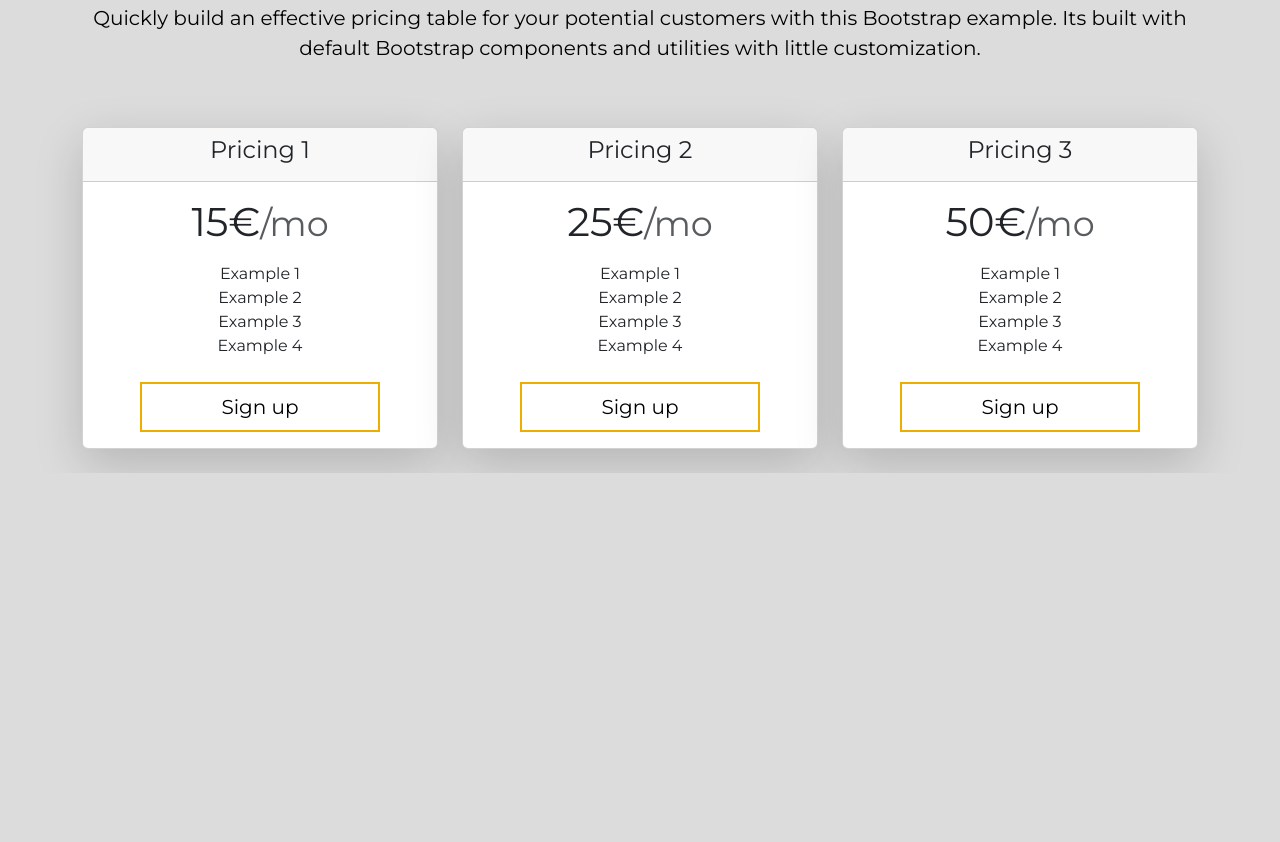
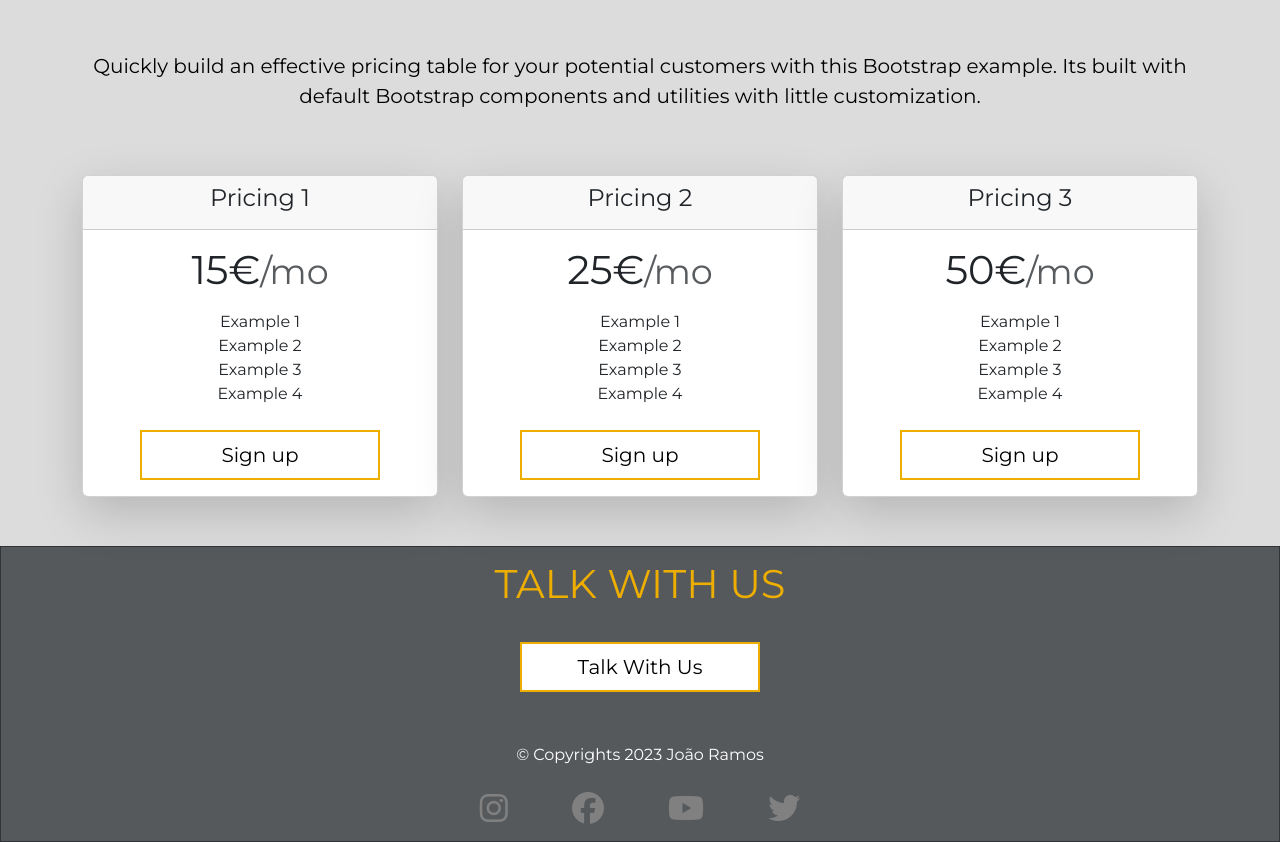
Before and after one commit to Hakki13198/JRGymTemplate, a plain HTML site: page index.html in a window 1280 px wide. Shown: the part 1878-2720 px from the top of the page. Before the commit the page ends 2351 px from the top, so only its background shows below. Drawn offline with nearby package versions, Linux system fonts and the light colour scheme.

Commit message:
Gym Template v3
Added the footer, anchor tags for specific parts on the website and a button to send an email to the owner.

```diff
--- a/index.html
+++ b/index.html
@@ -26,9 +26,9 @@
         <div class="collapse navbar-collapse navbar-content flex-row-reverse" id="navbarNavAltMarkup">
           <div class="navbar-nav">
             <a class="nav-link active" aria-current="page" href="#">Home</a>
-            <a class="nav-link" href="#">About Us</a>
-            <a class="nav-link" href="#">Pricing</a>
-            <a class="nav-link nav-button" href="#">Talk With Us</a>
+            <a class="nav-link" href="#about-us">About Us</a>
+            <a class="nav-link" href="#pricing">Pricing</a>
+            <a class="nav-link nav-button" href="#footer">Talk With Us</a>
           </div>
         </div>
       </div>
@@ -42,7 +42,7 @@
       </div>
     </div>
     <!-- About us -->
-    <h1 class=" display-4 h1-about-us">About us</h1>
+    <h1 id="about-us" class=" display-4 h1-about-us">About us</h1>
     <div class="container overflow-hidden text-center">
       <div class="row gy-5">
         <div class="col-6">
@@ -99,7 +99,7 @@
     </div>
   </div>
     <!-- Pricing -->
-    <div class="container text-center py-5">
+    <div id="pricing"class="container text-center py-5">
       <h1 class=" display-4 h1-pricing">Pricing</h1>
       <p class="lead p-text">
         Quickly build an effective pricing table for your potential customers with this Bootstrap example.
@@ -162,6 +162,28 @@
       </div>
     </div>
 
+<!-- Footer -->
+  <div class="footer-main-div text-center">
+    <div>
+      <h1 id="footer" class="h1-footer">TALK WITH US</h1>
+      <button type="button" class="btn btn-secondary btn-lg button-footer">
+        <a class="a-css" href="mailto:joaoramos13198@gmail.com" target="_blank">Talk With Us</a>
+      </button>
+    </div>
+    <div>
+      <p class="copyrights">
+        © Copyrights 2023 João Ramos
+      </p>
+    </div>
+    <div>
+      <p class="social-media">
+        <a href="#"><i class="fa-footer fa-brands fa-instagram fa-2x"></i></a>
+        <a href="#"><i class="fa-footer fa-brands fa-facebook fa-2x"></i></a>
+        <a href="#"><i class="fa-footer fa-brands fa-youtube fa-2x"></i></a>
+        <a href="#"><i class="fa-footer fa-brands fa-twitter fa-2x"></i></a>
+      </p>
+    </div>
+  </div>
 
 
 </body>
--- a/styles.css
+++ b/styles.css
@@ -54,6 +54,11 @@ a{
   text-align: center;
   background-color: #ffffff36;
 }
+@media all and (max-width: 405px ){
+  .h1-header{
+    font-size: 2rem;
+  }
+}
 @media (max-width: 768px) {
   .top-header{
     min-height: 30vh;
@@ -95,7 +100,7 @@ h5{
 .references{
   margin: 5vh auto;
   min-height: 200px;
-  background-color: #212529;
+  background-color: #212529b6;
   text-align: center;
 }
 .sponsor-image{
@@ -107,6 +112,7 @@ h5{
   color:rgb(238, 174, 0);
   font-family: 'Montserrat';
   font-weight: 400;
+  margin-bottom: 5%;
 }
 
 .p-text{
@@ -120,3 +126,56 @@ h5{
   border-radius: 0%;
   background-color: white;
 }
+
+.button-price:hover{
+  border:2px solid black;
+  background-color: rgb(238, 174, 0);
+}
+
+/* Footer */
+
+.footer-main-div{
+  margin-top: 2%;
+  border: 1px solid #212529b6;
+  background-color: #212529b6;
+  height: 37vh;
+}
+
+.h1-footer{
+  text-align: center;
+  color:rgb(238, 174, 0);
+  font-family: 'Montserrat';
+  font-weight: 400;
+  margin-top: 1%;
+}
+
+.button-footer{
+  font-weight: 500;
+  margin: 2% auto;
+  color: black;
+  width: 15rem;
+  border:2px solid rgb(238, 174, 0);
+  border-radius: 0%;
+  background-color: white;
+}
+.button-footer:hover{
+  border:2px solid black;
+  background-color: rgb(238, 174, 0);
+}
+.a-css{
+  text-decoration: none;
+  color:black;
+}
+.copyrights{
+  color:white;
+  margin: 2% auto;
+}
+
+.fa-footer{
+  color: grey;
+  padding: 0 30px 0;
+}
+
+.fa-footer:hover{
+  color: rgb(238, 174, 0);
+}
```
